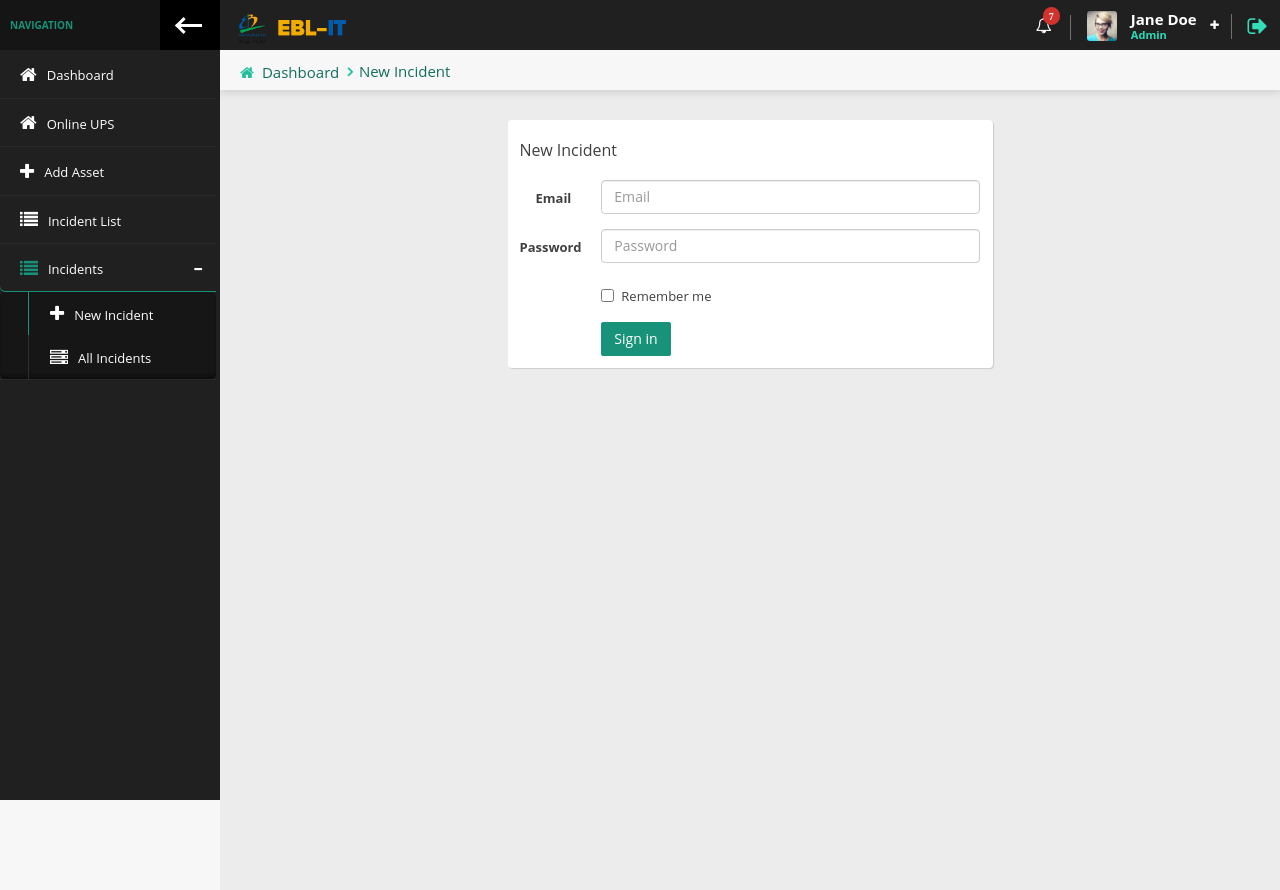
After one commit to NaimHossaion/lms-1.11, a PHP site: page /new-incident.php in a window 1280 px wide. The commit adds this page. Run offline with PHP 8.4, Linux system fonts and the light colour scheme; a user stored in the database is signed in; some libraries are stand-ins or nearby versions.

Commit message:
10-Sep-2020 from home

```diff
--- a/header.php
+++ b/header.php
@@ -175,6 +175,13 @@ $page = end($page);
                             <li class="<?= $page == 'online-ups.php' ? 'active-item':'' ?>"><a href="online-ups.php"><i class="fa fa-home" aria-hidden="true"></i><span>Online UPS</span></a></li>
                             <li class="<?= $page == 'add-asset.php' ? 'active-item':'' ?>"><a href="add-asset.php"><i class="fa fa-plus" aria-hidden="true"></i><span>Add Asset</span></a></li>
                             <li class="<?= $page == 'incident.php' ? 'active-item':'' ?>"><a href="incident.php"><i class="fa fa-list" aria-hidden="true"></i><span>Incident List</span></a></li>
+                            <li class="has-child-item close-item <?= $page == 'all-incidents.php' ? 'open-item':'' ?><?= $page == 'new-incident.php' ? 'open-item':'' ?>">
+                                <a><i class="fa fa-list" aria-hidden="true"></i><span>Incidents</span></a>
+                                <ul class="nav child-nav level-1">
+                                    <li class="<?= $page == 'new-incident.php' ? 'active-item':'' ?>"><a href="new-incident.php"><i class="fa fa-plus" aria-hidden="true"></i><span>New Incident</span></a></li>
+                                    <li class="<?= $page == 'all-incidents.php' ? 'active-item':'' ?>"><a href="all-incidents.php"><i class="fa fa-server" aria-hidden="true"></i><span>All Incidents</span></a></li>
+                                </ul>
+                            </li>
                         </ul>
                     </nav>
                 </div>
--- /dev/null
+++ b/new-incident.php
@@ -0,0 +1,57 @@
+<?php require_once 'header.php'; ?>
+
+    <!-- content HEADER -->
+    <!-- ========================================================= -->
+    <div class="content-header">
+        <!-- leftside content header -->
+        <div class="leftside-content-header">
+            <ul class="breadcrumbs">
+                <li><i class="fa fa-home" aria-hidden="true"></i><a href="index.php">Dashboard</a></li>
+                <li><a href="javascript:avoid(0)">New Incident</a></li>
+            </ul>
+        </div>
+    </div>
+    <!-- =-=-=-=-=-=-=-=-=-=-=-=-=-=-=-=-=-=-=-=-=-=-=-=-=-=-=-=-=-=-=-=-=-=-=-=-=-=-=-=-=-=-=-=-=-=-=-=-=-=-= -->
+    <div class="row animated fadeInUp">
+        <div class="col-sm-6 col-sm-offset-3">
+            <div class="panel">
+                <div class="panel-content">
+                    <div class="row">
+                        <div class="col-md-12">
+                            <form class="form-horizontal">
+                                <h5 class="mb-lg">New Incident</h5>
+                                <div class="form-group">
+                                    <label for="email2" class="col-sm-2 control-label">Email</label>
+                                    <div class="col-sm-10">
+                                        <input type="email" class="form-control" id="email2" placeholder="Email">
+                                    </div>
+                                </div>
+                                <div class="form-group">
+                                    <label for="password2" class="col-sm-2 control-label">Password</label>
+                                    <div class="col-sm-10">
+                                        <input type="password" class="form-control" id="password2" placeholder="Password">
+                                    </div>
+                                </div>
+                                <div class="form-group">
+                                    <div class="col-sm-offset-2 col-sm-10">
+                                        <div class="checkbox">
+                                            <label>
+                                                <input type="checkbox"> Remember me
+                                            </label>
+                                        </div>
+                                    </div>
+                                </div>
+                                <div class="form-group">
+                                    <div class="col-sm-offset-2 col-sm-10">
+                                        <button type="submit" class="btn btn-primary">Sign in</button>
+                                    </div>
+                                </div>
+                            </form>
+                        </div>
+                    </div>
+                </div>
+            </div>
+        </div>
+    </div>
+
+<?php require_once 'footer.php'; ?>
```
Also changed, not shown: all-incidents.php (added, +19 -0 lines).
